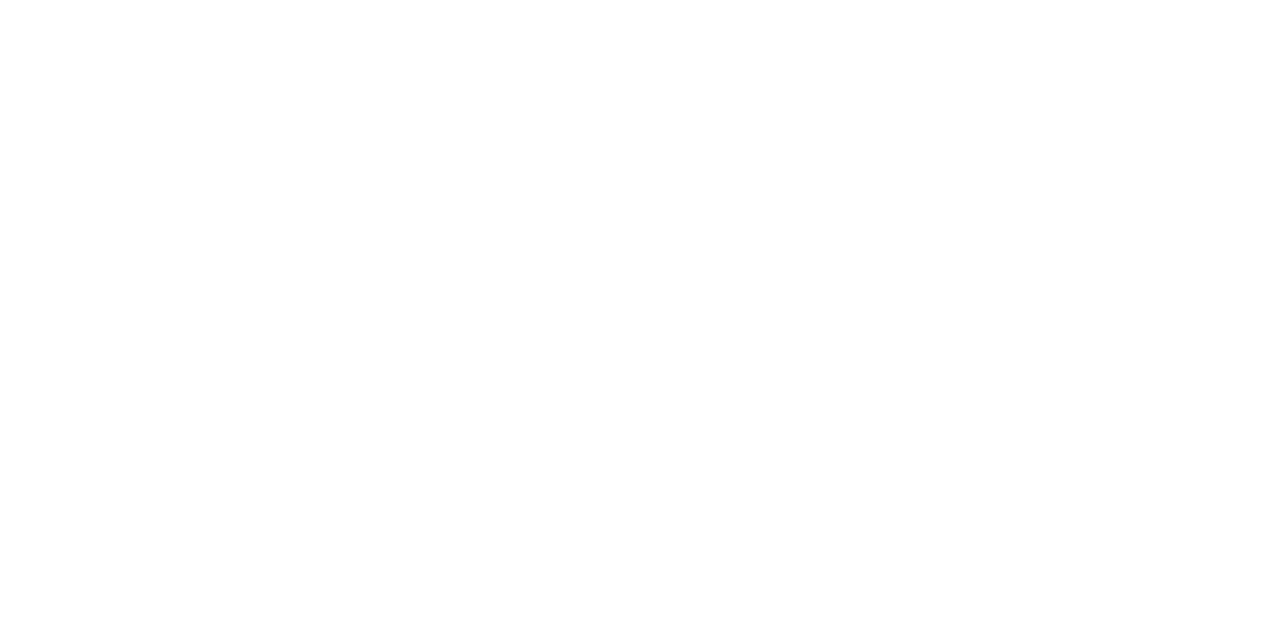
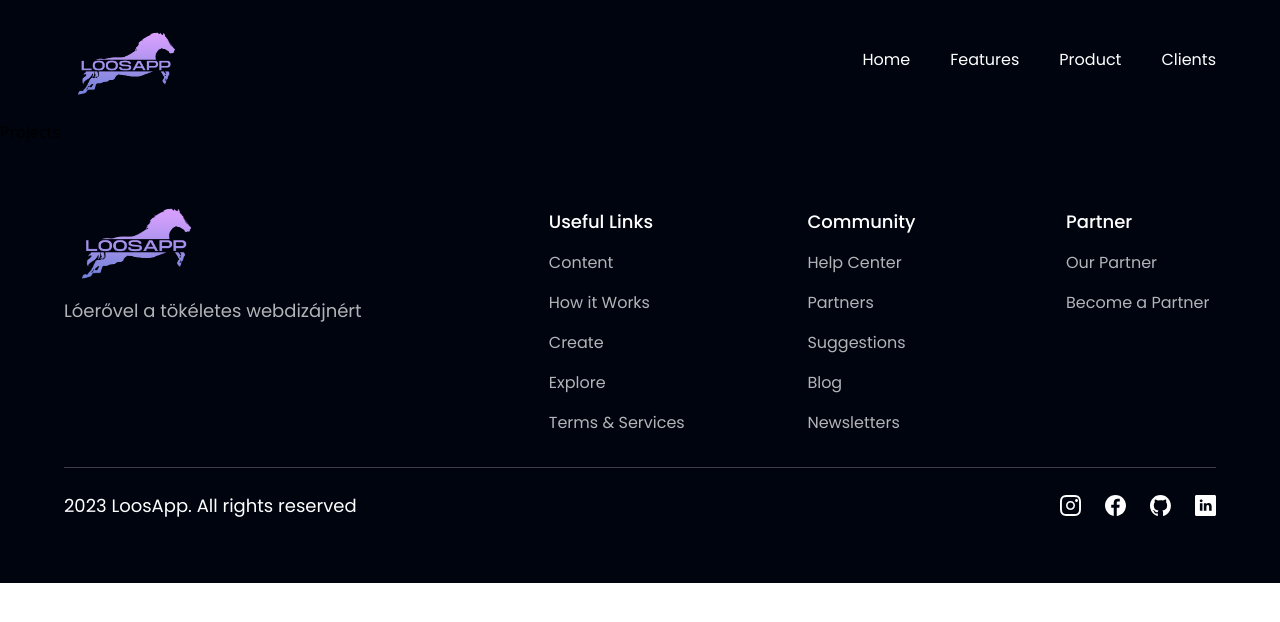
Before and after one commit to LoosAP/Portfolio, a React (Vite) app: page /projects in a window 1280 px wide. Before the commit this address had no page. Shown: the top 622 px of the page. Built offline with nearby package versions, Linux system fonts and the light colour scheme.

Commit message:
added default navbar and footer to all routes

```diff
--- a/src/App.jsx
+++ b/src/App.jsx
@@ -1,13 +1,26 @@
 import React from "react";
 import { Route, Routes } from "react-router-dom";
-import Home from "./components/Home";
+import { Footer, Home, Navbar, Projects } from "./components";
 import styles from "./style";
 
 const App = () => {
   return (
-    <Routes>
-      <Route path="/" element={<Home />} />
-    </Routes>
+    <div className="w-full overflow-hidden bg-primary">
+      <div className={`${styles.paddingX} ${styles.flexCenter}`}>
+        <div className={`${styles.boxWidth}`}>
+          <Navbar />
+        </div>
+      </div>
+      <Routes>
+        <Route path="/" element={<Home />} />
+        <Route path="/projects" element={<Projects />} />
+      </Routes>
+      <div className={`bg-primary ${styles.paddingX} ${styles.flexStart}`}>
+        <div className={`${styles.boxWidth}`}>
+          <Footer />
+        </div>
+      </div>
+    </div>
   );
 };
 
--- a/src/components/Home.jsx
+++ b/src/components/Home.jsx
@@ -16,13 +16,7 @@
 
 const Home = () => {
   return (
-    <div className="w-full overflow-hidden bg-primary">
-      <div className={`${styles.paddingX} ${styles.flexCenter}`}>
-        <div className={`${styles.boxWidth}`}>
-          <Navbar />
-        </div>
-      </div>
-
+    <>
       <div className={`bg-primary ${styles.flexStart}`}>
         <div className={`${styles.boxWidth}`}>
           <Hero />
@@ -41,10 +35,9 @@
           <Testimonials />
           <Tools />
           <CTA />
-          <Footer />
         </div>
       </div>
-    </div>
+    </>
   );
 };
 
--- a/src/components/Projects.jsx
+++ b/src/components/Projects.jsx
@@ -0,0 +1,7 @@
+import React from "react";
+
+const Projects = () => {
+  return <div>Projects</div>;
+};
+
+export default Projects;
--- a/src/components/index.js
+++ b/src/components/index.js
@@ -8,11 +8,15 @@
 import Footer from "./Footer";
 import GetStarted from "./GetStarted";
 import Hero from "./Hero";
+import Home from "./Home";
 import Navbar from "./Navbar";
+import Projects from "./Projects";
 import Stats from "./Stats";
 import Testimonials from "./Testimonials";
 
 export {
+  Home,
+  Projects,
   Navbar,
   Billing,
   CardDeal,
```
